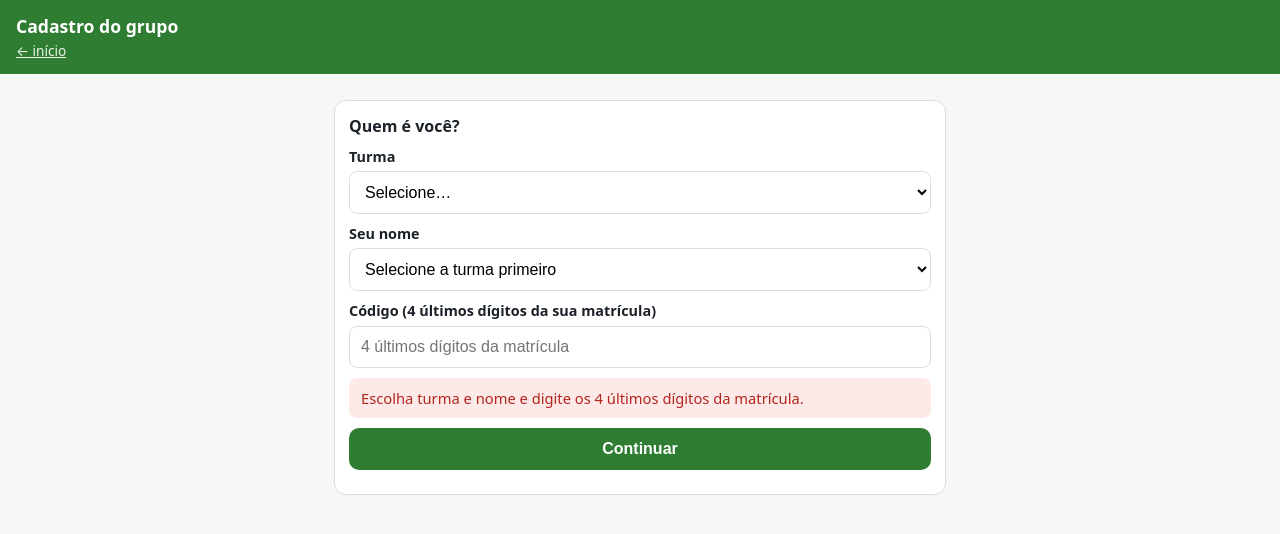
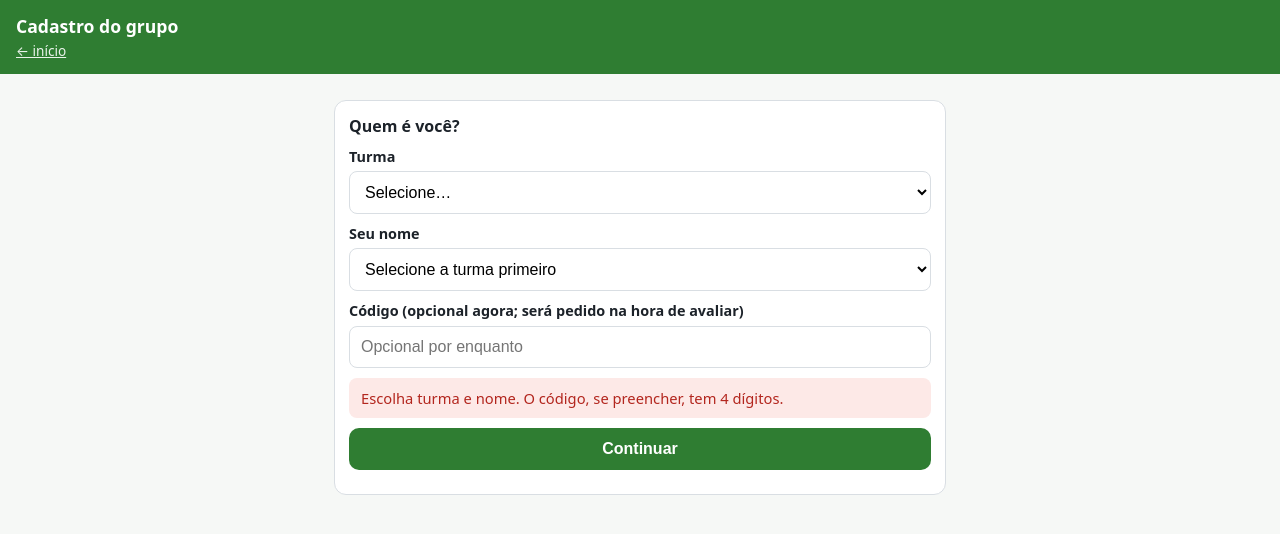
Before and after one commit to Andrporto/avalia-ao, a plain HTML site: page cadastro.html in a window 1280 px wide. Both pictures are taken after a click on the button "Continuar". Drawn offline with Linux system fonts and the light colour scheme.

Commit message:
Código opcional no cadastro; obrigatório só para avaliar
Co-Authored-By: Claude Sonnet 5.5 <noreply@anthropic.com>
Claude-Session: https://claude.ai/code/session_01WbBP5WS16oLVC4M6DmcSC9

```diff
--- a/app.js
+++ b/app.js
@@ -67,14 +67,15 @@ async function carregarConfig(turma) {
 /* ---------- identificação do aluno ---------- */
 function usuario() { return LS.get('pi_user', null); }
 
-function telaLogin(destino, aoEntrar, textoBotao) {
+function telaLogin(destino, aoEntrar, textoBotao, codigoObrigatorio) {
+  if (codigoObrigatorio === undefined) codigoObrigatorio = true;
   const u = usuario() || {};
   const turma = el('select', {},
     el('option', { value: '' }, 'Selecione…'),
     el('option', { value: 'A' }, 'Turma A (1I)'),
     el('option', { value: 'B' }, 'Turma B (2I)'));
   const nome = el('select', {}, el('option', { value: '' }, 'Selecione a turma primeiro'));
-  const codigo = el('input', { type: 'tel', inputmode: 'numeric', maxlength: '4', placeholder: '4 últimos dígitos da matrícula', autocomplete: 'off' });
+  const codigo = el('input', { type: 'tel', inputmode: 'numeric', maxlength: '4', placeholder: codigoObrigatorio ? '4 últimos dígitos da matrícula' : 'Opcional por enquanto', autocomplete: 'off' });
   const msg = el('div', {});
   const preencher = async () => {
     nome.innerHTML = '';
@@ -92,8 +93,9 @@ function telaLogin(destino, aoEntrar, textoBotao) {
   if (u.turma) { turma.value = u.turma; preencher(); codigo.value = u.codigo || ''; }
   const ok = el('button', { class: 'big', onclick: () => {
     msg.innerHTML = '';
-    if (!turma.value || !nome.value || !/^\d{4}$/.test(codigo.value.trim())) {
-      msg.append(el('div', { class: 'msg erro' }, 'Escolha turma e nome e digite os 4 últimos dígitos da matrícula.'));
+    const c = codigo.value.trim();
+    if (!turma.value || !nome.value || (codigoObrigatorio ? !/^\d{4}$/.test(c) : (c && !/^\d{4}$/.test(c)))) {
+      msg.append(el('div', { class: 'msg erro' }, codigoObrigatorio ? 'Escolha turma e nome e digite os 4 últimos dígitos da matrícula.' : 'Escolha turma e nome. O código, se preencher, tem 4 dígitos.'));
       return;
     }
     const a = alunosDe(turma.value).find(x => x.id === nome.value);
@@ -105,7 +107,7 @@ function telaLogin(destino, aoEntrar, textoBotao) {
     el('h2', {}, 'Quem é você?'),
     el('label', {}, 'Turma'), turma,
     el('label', {}, 'Seu nome'), nome,
-    el('label', {}, 'Código (4 últimos dígitos da sua matrícula)'), codigo,
+    el('label', {}, codigoObrigatorio ? 'Código (4 últimos dígitos da sua matrícula)' : 'Código (opcional agora; será pedido na hora de avaliar)'), codigo,
     msg, ok));
 }
 
--- a/cadastro.html
+++ b/cadastro.html
@@ -30,7 +30,7 @@ function sair() { LS.del('pi_user'); iniciar(); }
 
 async function iniciar() {
   u = usuario();
-  if (!u) return telaLogin(app, () => iniciar(), 'Continuar');
+  if (!u) return telaLogin(app, () => iniciar(), 'Continuar', false);
   app.replaceChildren(el('div', { class: 'msg' }, 'Carregando…'));
   try {
     cfg = await carregarConfig(u.turma);
```
Also changed, not shown: avaliar.html (+1 -1 lines).
